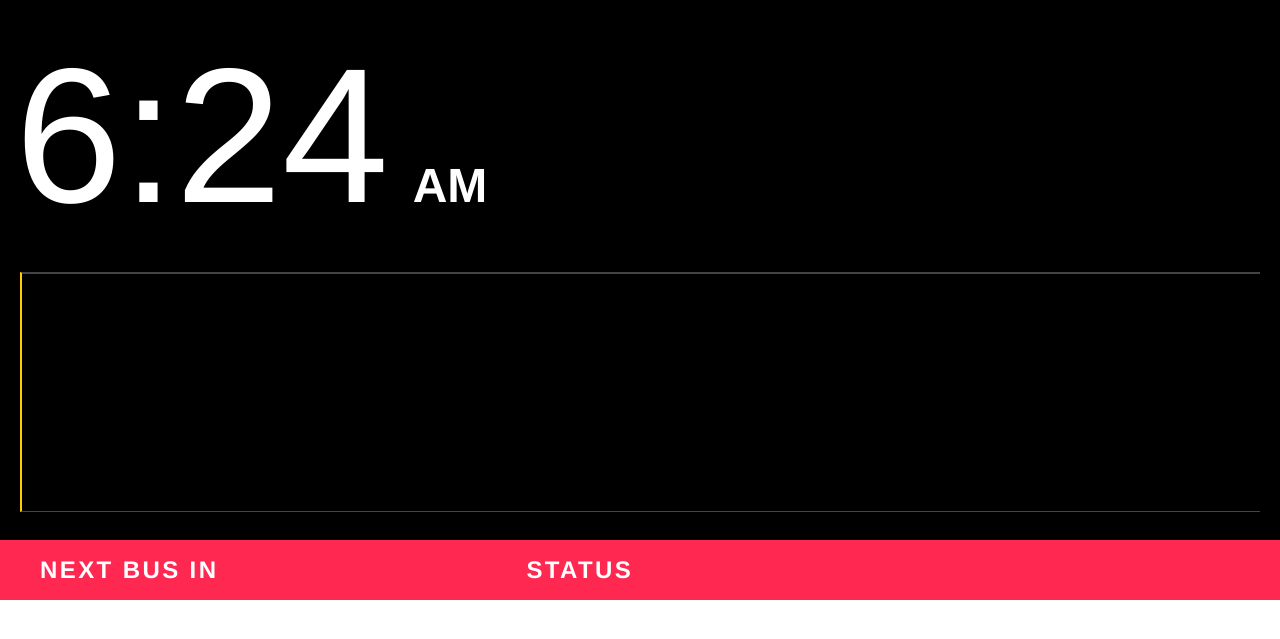
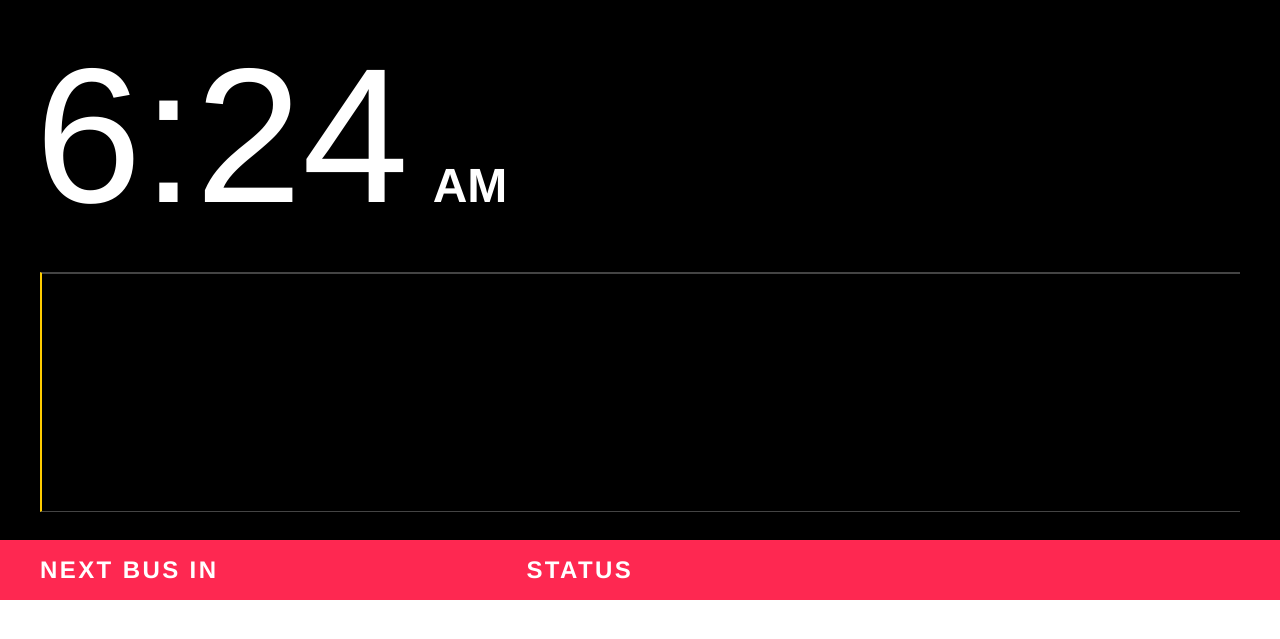
Before and after one commit to AkaokA/ipad-dashboard, a Jekyll site: the page built from index.html, in a window 1280 px wide. Shown: the top 639 px of the page. Built offline with Jekyll 4.4.1, drawn with Linux system fonts in a browser that asks for light colours; nearby versions of some CDN libraries.

Commit message:
ehhh changed it back for now.

```diff
--- a/css/main.scss
+++ b/css/main.scss
@@ -83,7 +83,7 @@ body {
 .timeAndWeatherWidget {
   position: absolute;
   width: 100%;
-  padding: 0 $spacing-unit;
+  padding: 0 $spacing-unit*2;
 
   .timeDisplay {
     font-size: $huge-font-size;
```
